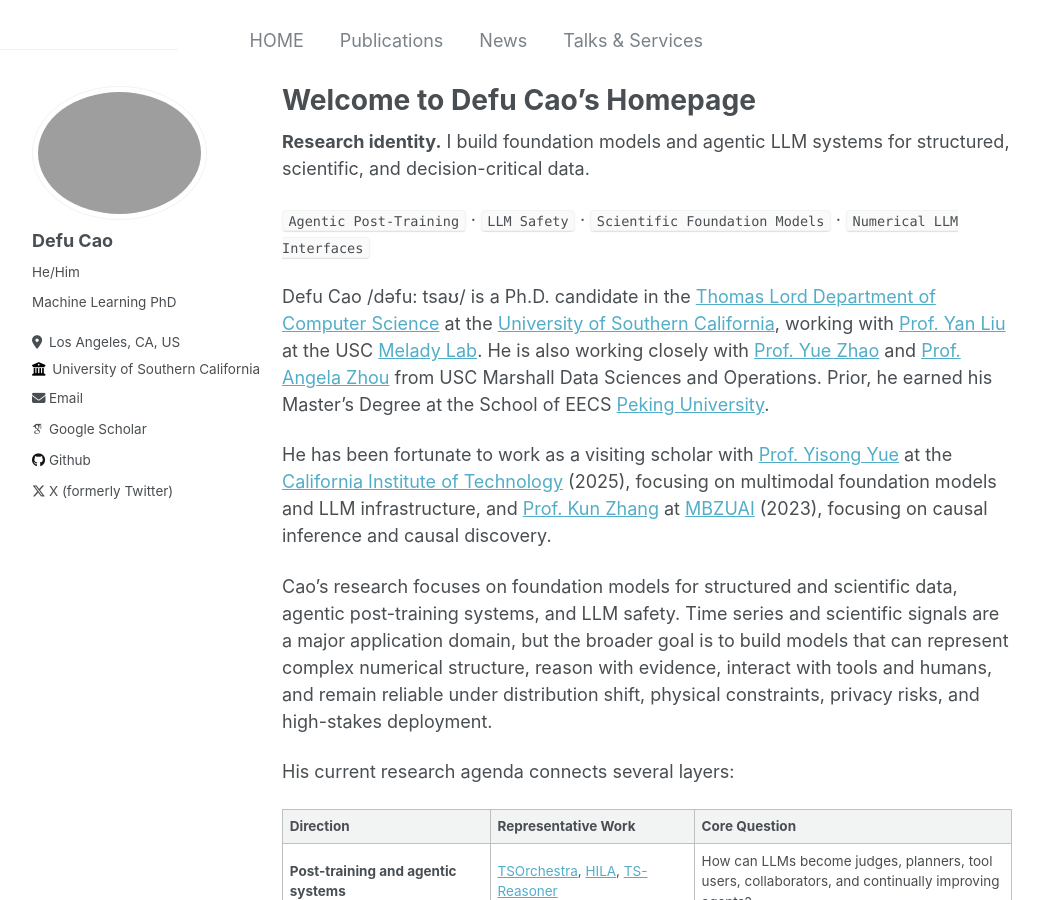
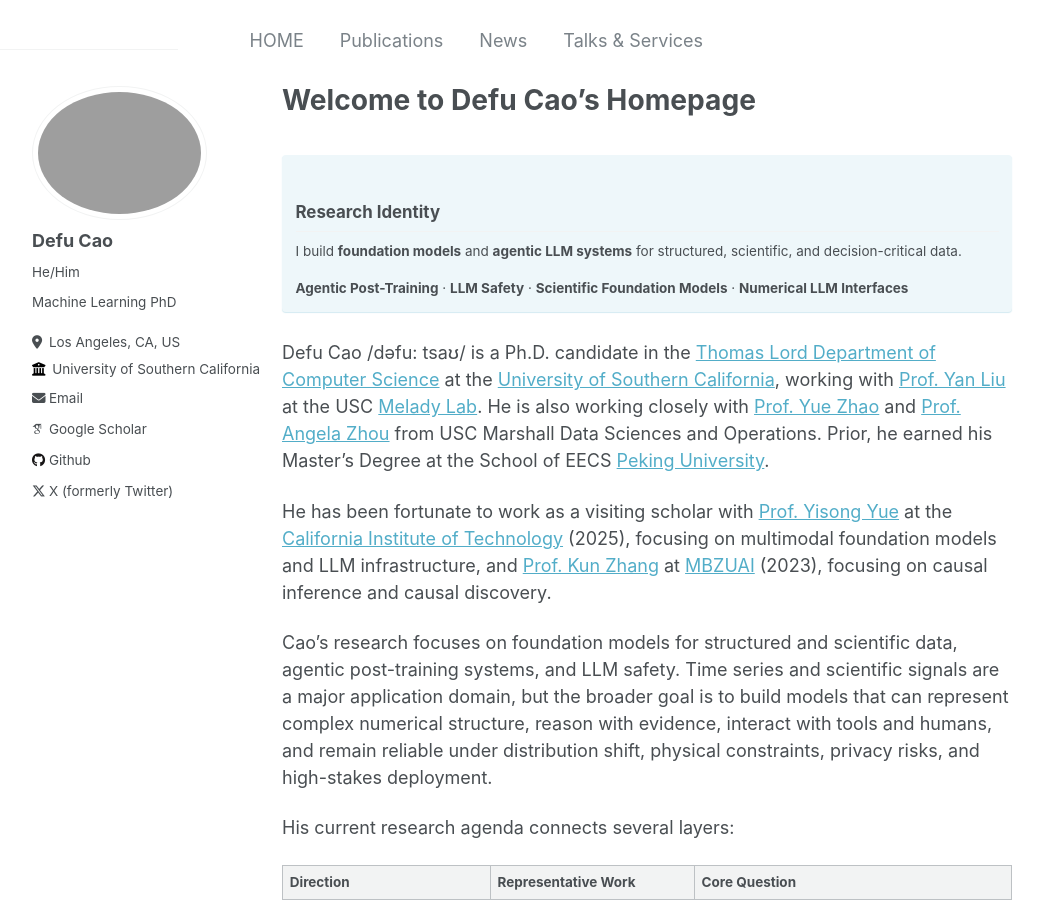
Before and after one commit to idevede/idevede.github.io, a Jekyll site: the page built from _pages/about.md, in a window 1280 px wide and 900 px high. Shown: the whole window, without its empty margins (18-1061 px from the left). Built offline with Jekyll 4.4.1, drawn with Linux system fonts in a browser that asks for light colours; some web fonts are replaced; comment, search, counter and statistics services are not loaded.

```diff
--- a/_pages/about.md
+++ b/_pages/about.md
@@ -7,9 +7,13 @@ redirect_from:
   - /about.html
 ---
 
-**Research identity.** I build foundation models and agentic LLM systems for structured, scientific, and decision-critical data.
+<div class="notice--info" markdown="1">
+## Research Identity
 
-`Agentic Post-Training` · `LLM Safety` · `Scientific Foundation Models` · `Numerical LLM Interfaces`
+I build **foundation models** and **agentic LLM systems** for structured, scientific, and decision-critical data.
+
+**Agentic Post-Training** · **LLM Safety** · **Scientific Foundation Models** · **Numerical LLM Interfaces**
+</div>
 
 Defu Cao /dəfu: tsaʊ/ is a Ph.D. candidate in the [Thomas Lord Department of Computer Science](https://www.cs.usc.edu/) at the [University of Southern California](https://homeadmin.usc.edu/www/), working with [Prof. Yan Liu](https://viterbi-web.usc.edu/~liu32/) at the USC [Melady Lab](https://melady.usc.edu). He is also working closely with [Prof. Yue Zhao](https://viterbi-web.usc.edu/~yzhao010/) and [Prof. Angela Zhou](https://angelamzhou.github.io/) from USC Marshall Data Sciences and Operations. Prior, he earned his Master's Degree at the School of EECS [Peking University](https://english.pku.edu.cn/).
 
```
